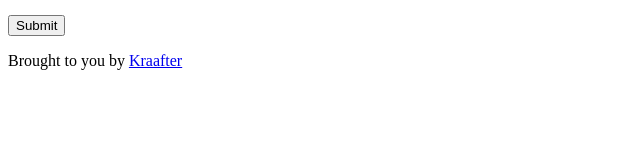
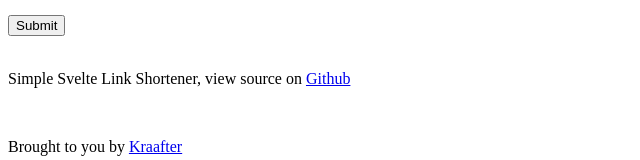
Before and after one commit to Kraafter/simpleshortener-svelte, a SvelteKit app: page / in a window 1280 px wide. Shown: the part 678-838 px from the top of the page, without its empty margins (0-640 px from the left). Before the commit the page ends 800 px from the top, so only its background shows below. Built offline with nearby package versions, Linux system fonts and the light colour scheme; no server answers; the database is empty.

Commit message:
Updated footer text to include repo link

```diff
--- a/src/routes/+page.svelte
+++ b/src/routes/+page.svelte
@@ -59,4 +59,6 @@
     <button formaction="?/submitDel">Submit</button>
 </form>
 
+<br>
+<p>Simple Svelte Link Shortener, view source on <a href="https://github.com/Kraafter/simpleshortener-svelte" target="_blank">Github</a></p><br>
 <p>Brought to you by <a target="_blank" href="https://kraafter.me/">Kraafter</a></p>
```
